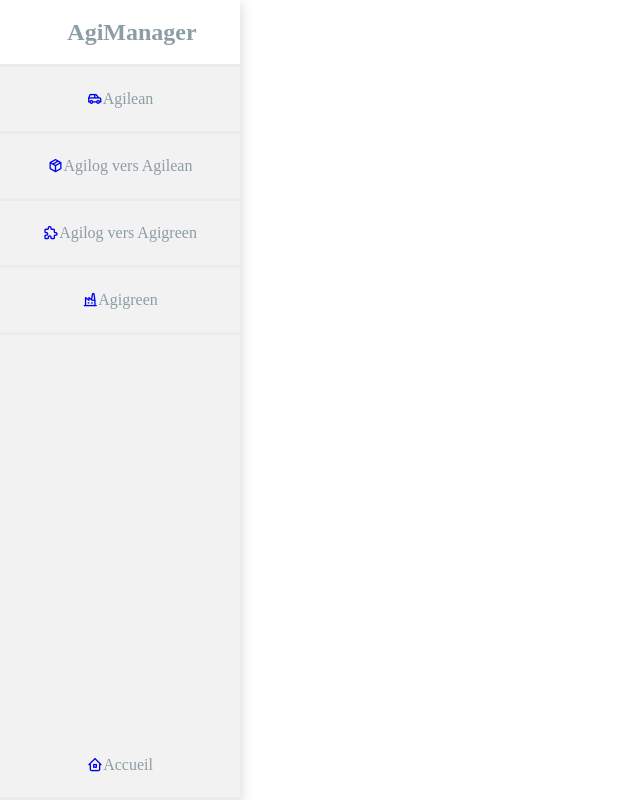
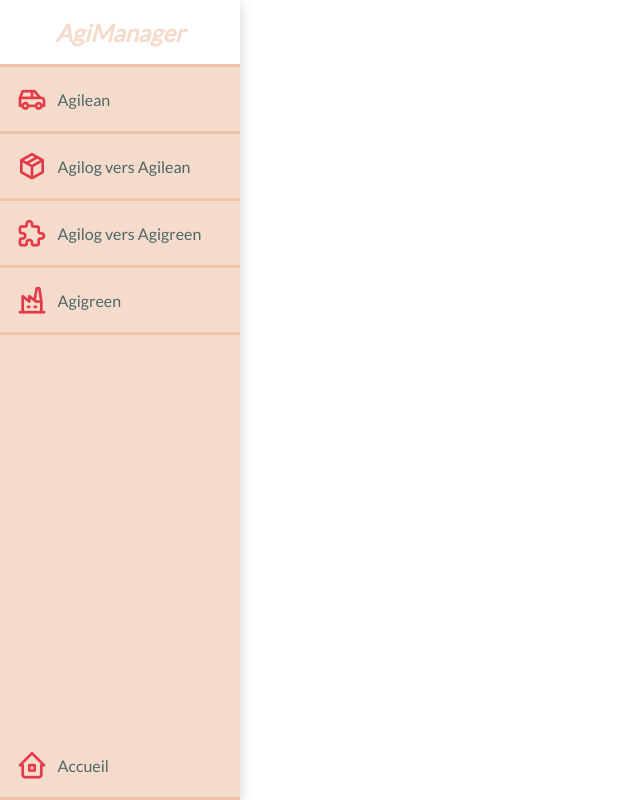
Before and after one commit to OSiG43/AgiManager, a Flask app: page / in a window 1280 px wide. Shown: the whole page, without its empty margins (0-640 px from the left). Run offline with Flask 3, Linux system fonts and the light colour scheme; parts of the project's set-up code (start-up, migrations or seed data) failed here and were passed over.

Commit message:
Changement de style (Changement de couleurs + taille icon + postion icon)

```diff
--- a/agimanager/static/navbar.css
+++ b/agimanager/static/navbar.css
@@ -2,20 +2,23 @@
 ** CSS navbar
 */
 :root {
-  --navbar-background-color: #f2f2f2;
+  --navbar-background-color: rgb(245, 219, 203);
   --navbar-item-hovered-color:white;
-  --navbar-separator-color:#ececec;
-  --navbar-icon-color:#646c79;
-  --navbar-text-color:#8D9DA4;
+  --navbar-separator-color: rgb(239, 196, 169);
+  --navbar-icon-color: rgb(228, 58, 72);
+  --navbar-text-color: rgb(78, 103, 102);
+  --navbar-header-text-color: rgb(245, 219, 203);
   --navbar-vitesse: .2s;
   --primary-color: #9175de;
-  --navbar-logo-background-color:#BDA5D7;
+  --navbar-header-background-color: rgb(237, 123, 132);
 }
+
 body{
   padding:0px;
   margin: 0px;
-  font-family: "Bernard MT Condensed";
+  font-family: 'Lato', sans-serif;
 }
+
 .navbar {
   width:4rem;
   position:fixed;
@@ -59,23 +62,18 @@
 .navbar-link {
   display:flex;
   align-items: center;
-  justify-content: center;
   height:4rem;
+  font-size:1rem;
   width:100%;
   text-decoration: none;
 }
 
-.navbar-icon {
-  text-align: center;
-  font-size: 1.5rem;
-  min-width: 2rem;
-  margin: 0 1.5rem;
-  color:var(--navbar-icon-color);
-  transition:var(--navbar-vitesse);
-}
 
-.navbar-item:hover .navbar-icon {
-  color:var(--primary-color);
+.navbar-link i{
+    margin-left: 1rem;
+    margin-right: 0.6rem;
+    font-size: 2rem;
+    color:var(--navbar-icon-color);
 }
 
 .navbar-title {
@@ -86,20 +84,20 @@
   display:none;
 }
 
-.logo {
-  background:var(--navbar-logo-background-color);
+.navbar-header {
+    background:var(--navbar-header-background-color);
 }
 
-.logo .navbar-title {
+.navbar-header .navbar-title {
   font-size:1.5rem;
   font-weight:bold;
   margin-left:1.5rem;
+  margin-right: auto;
+  margin-left: auto;
+  font-style: italic;
+  color:var(--navbar-header-text-color);
 }
 
-.iconhaut{
-  height: 64px;
-  width: 64px;
-}
 /*
 ** RESPONSIVE
 */
--- a/agimanager/templates/base.html
+++ b/agimanager/templates/base.html
@@ -7,14 +7,14 @@
     <link rel="stylesheet" href="../static/main.css" type="text/css" >
     <link rel="stylesheet" href="../static/navbar.css" type="text/css" >
     <link rel="stylesheet" href="https://cdn.jsdelivr.net/npm/@tabler/icons-webfont@latest/tabler-icons.min.css">
+    <link rel="stylesheet" href="https://fonts.googleapis.com/css?family=Lato&display=swap">
     <title>AgiManager</title>
-    <link rel="shortcut icon" herf="" type="image/x-icon">
 </head>
 
 <body>
 <nav class="navbar">
     <ul class="navbar-menu">
-        <li class="navbar-item logo">
+        <li class="navbar-item navbar-header">
             <a href="{{url_for('accueil')}}" class="navbar-link">
                 <span class="navbar-title">AgiManager</span>
             </a>
```
Also changed, not shown: other parts of agimanager/static/navbar.css (+0 -95 lines). Lines whose indentation alone changed are shown as unchanged.
